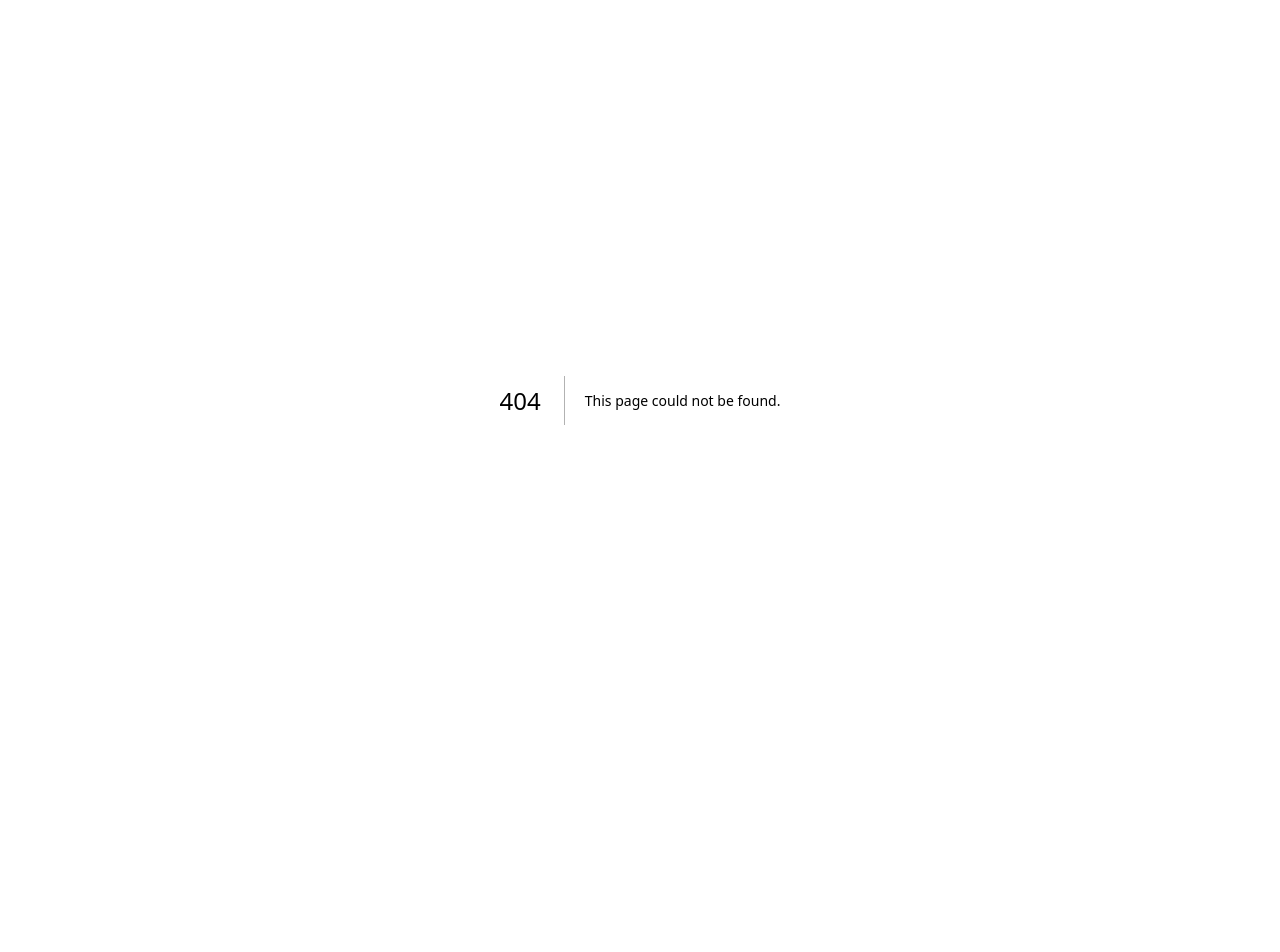
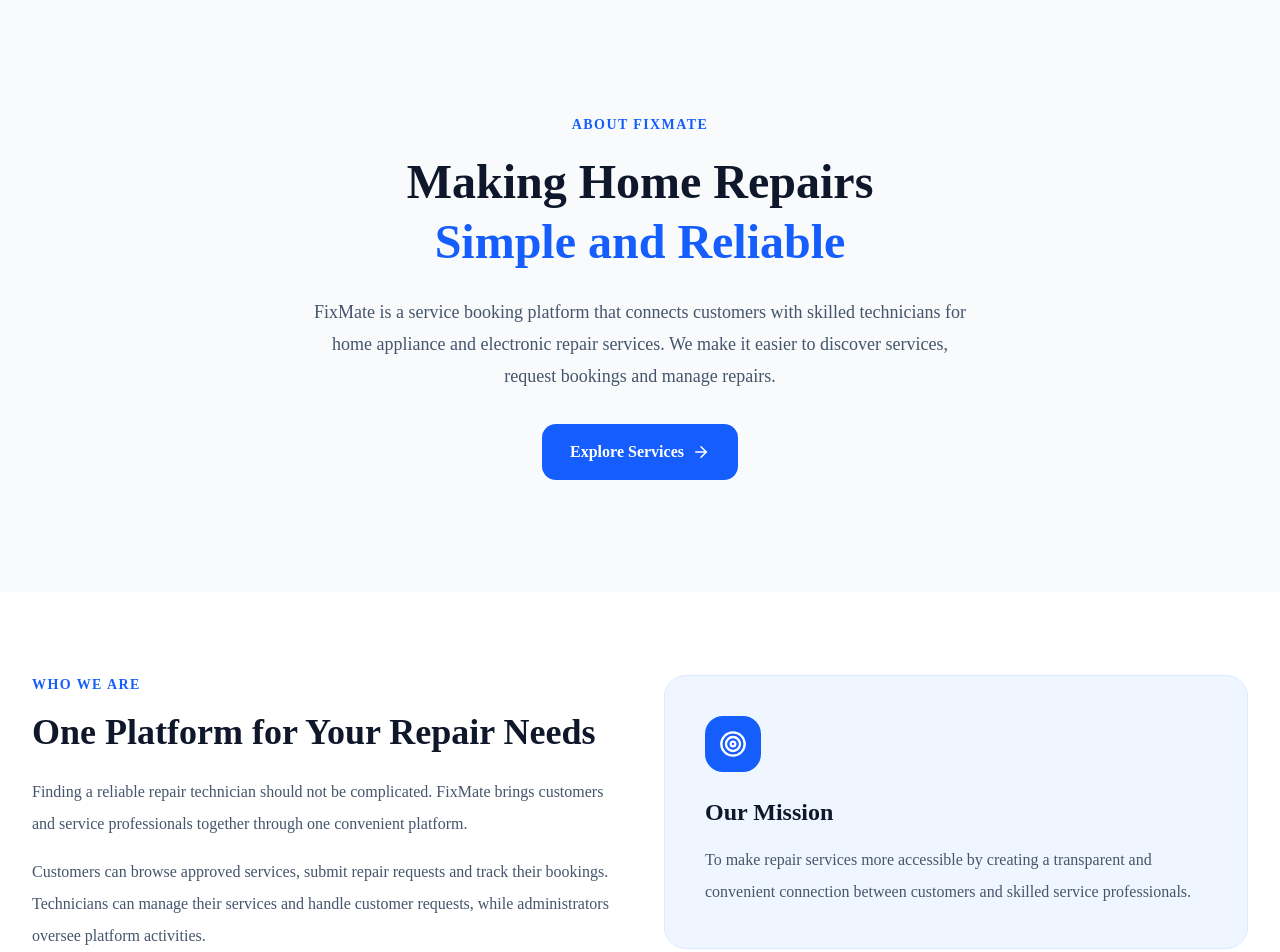
Before and after one commit to abdullahmamun101/fixmate-client, a Next.js app: page /about in a window 1280 px wide. Before the commit this address had no page. Shown: the top 952 px of the page. Before the commit the page ends 800 px from the top, so only its background shows below. Built offline with nearby package versions, Linux system fonts and the light colour scheme.

Commit message:
Add FixMate about page

```diff
--- /dev/null
+++ b/src/app/about/page.tsx
@@ -0,0 +1,157 @@
+import Link from "next/link";
+import {
+  ShieldCheck,
+  Users,
+  Target,
+  HeartHandshake,
+  ArrowRight,
+} from "lucide-react";
+
+const values = [
+  {
+    icon: ShieldCheck,
+    title: "Trusted Professionals",
+    description:
+      "We connect customers with technicians whose services are reviewed and approved.",
+  },
+  {
+    icon: Users,
+    title: "Customer First",
+    description:
+      "Our platform is designed to make finding and booking repair services simple.",
+  },
+  {
+    icon: Target,
+    title: "Reliable Solutions",
+    description:
+      "We help customers find suitable repair solutions for their everyday needs.",
+  },
+  {
+    icon: HeartHandshake,
+    title: "Simple Experience",
+    description:
+      "From booking to payment, we aim to provide a smooth service experience.",
+  },
+];
+
+export default function AboutPage() {
+  return (
+    <main className="bg-white">
+      <section className="bg-slate-50 px-4 py-20 sm:px-6 lg:px-8 lg:py-28">
+        <div className="mx-auto max-w-4xl text-center">
+          <span className="text-sm font-bold uppercase tracking-widest text-blue-600">
+            About FixMate
+          </span>
+
+          <h1 className="mt-4 text-4xl font-extrabold leading-tight text-slate-900 sm:text-5xl">
+            Making Home Repairs
+            <span className="block text-blue-600">
+              Simple and Reliable
+            </span>
+          </h1>
+
+          <p className="mx-auto mt-6 max-w-2xl text-base leading-8 text-slate-600 sm:text-lg">
+            FixMate is a service booking platform that connects customers
+            with skilled technicians for home appliance and electronic
+            repair services. We make it easier to discover services,
+            request bookings and manage repairs.
+          </p>
+
+          <Link
+            href="/services"
+            className="mt-8 inline-flex items-center gap-2 rounded-xl bg-blue-600 px-7 py-4 font-bold text-white transition hover:bg-blue-700"
+          >
+            Explore Services
+            <ArrowRight size={18} />
+          </Link>
+        </div>
+      </section>
+
+      <section className="px-4 py-20 sm:px-6 lg:px-8">
+        <div className="mx-auto grid max-w-7xl gap-12 lg:grid-cols-2 lg:items-center">
+          <div>
+            <span className="text-sm font-bold uppercase tracking-widest text-blue-600">
+              Who We Are
+            </span>
+
+            <h2 className="mt-4 text-3xl font-extrabold text-slate-900 sm:text-4xl">
+              One Platform for Your Repair Needs
+            </h2>
+
+            <p className="mt-6 text-base leading-8 text-slate-600">
+              Finding a reliable repair technician should not be
+              complicated. FixMate brings customers and service
+              professionals together through one convenient platform.
+            </p>
+
+            <p className="mt-4 text-base leading-8 text-slate-600">
+              Customers can browse approved services, submit repair
+              requests and track their bookings. Technicians can manage
+              their services and handle customer requests, while
+              administrators oversee platform activities.
+            </p>
+          </div>
+
+          <div className="rounded-3xl border border-blue-100 bg-blue-50 p-8 sm:p-10">
+            <div className="flex h-14 w-14 items-center justify-center rounded-2xl bg-blue-600 text-white">
+              <Target size={28} />
+            </div>
+
+            <h3 className="mt-6 text-2xl font-bold text-slate-900">
+              Our Mission
+            </h3>
+
+            <p className="mt-4 leading-8 text-slate-600">
+              To make repair services more accessible by creating a
+              transparent and convenient connection between customers
+              and skilled service professionals.
+            </p>
+          </div>
+        </div>
+      </section>
+
+      <section className="bg-slate-50 px-4 py-20 sm:px-6 lg:px-8">
+        <div className="mx-auto max-w-7xl">
+          <div className="mx-auto mb-12 max-w-2xl text-center">
+            <span className="text-sm font-bold uppercase tracking-widest text-blue-600">
+              What Matters to Us
+            </span>
+
+            <h2 className="mt-3 text-3xl font-extrabold text-slate-900 sm:text-4xl">
+              Our Core Values
+            </h2>
+
+            <p className="mt-4 leading-7 text-slate-600">
+              The principles behind the FixMate service experience.
+            </p>
+          </div>
+
+          <div className="grid gap-6 sm:grid-cols-2 lg:grid-cols-4">
+            {values.map((value) => {
+              const Icon = value.icon;
+
+              return (
+                <div
+                  key={value.title}
+                  className="rounded-2xl border border-slate-200 bg-white p-6 transition hover:-translate-y-1 hover:shadow-lg"
+                >
+                  <div className="flex h-12 w-12 items-center justify-center rounded-xl bg-blue-50 text-blue-600">
+                    <Icon size={25} />
+                  </div>
+
+                  <h3 className="mt-5 font-bold text-slate-900">
+                    {value.title}
+                  </h3>
+
+                  <p className="mt-3 text-sm leading-7 text-slate-600">
+                    {value.description}
+                  </p>
+                </div>
+              );
+            })}
+          </div>
+        </div>
+      </section>
+    </main>
+  );
+}
```
